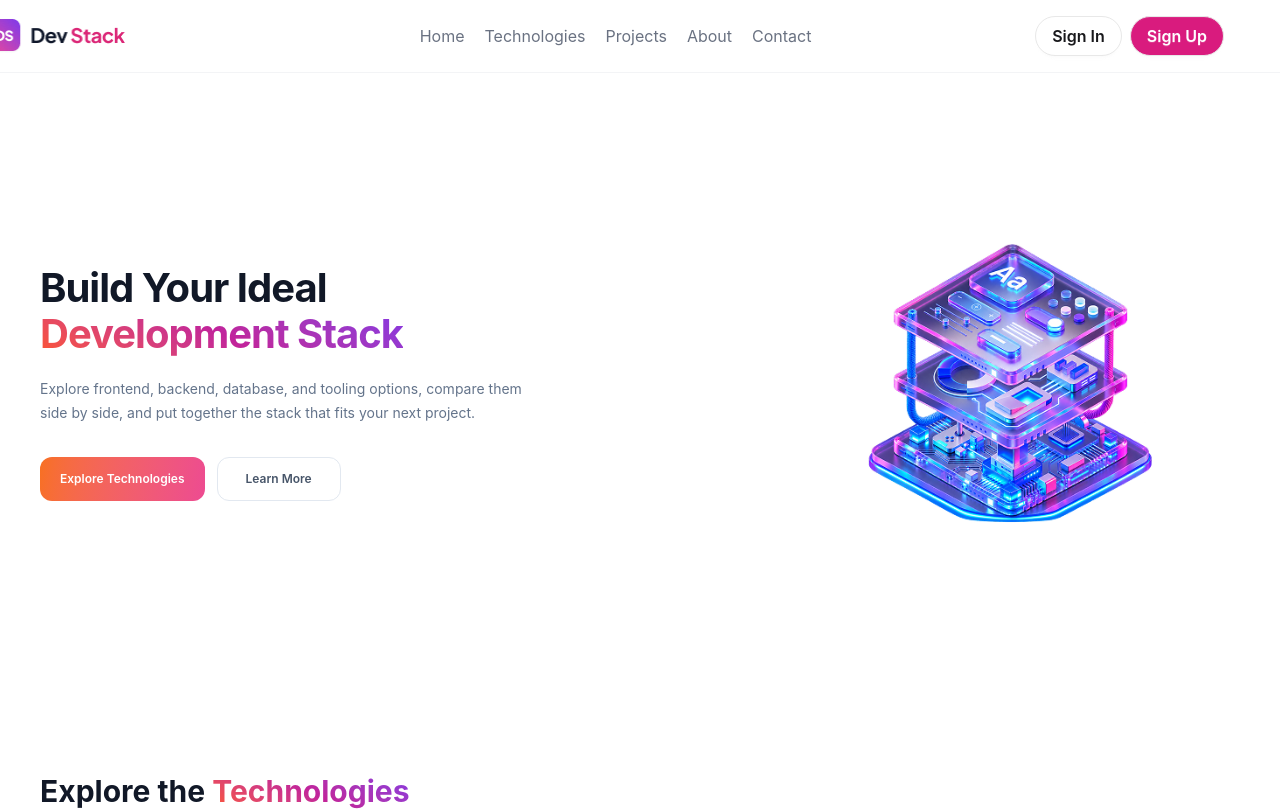
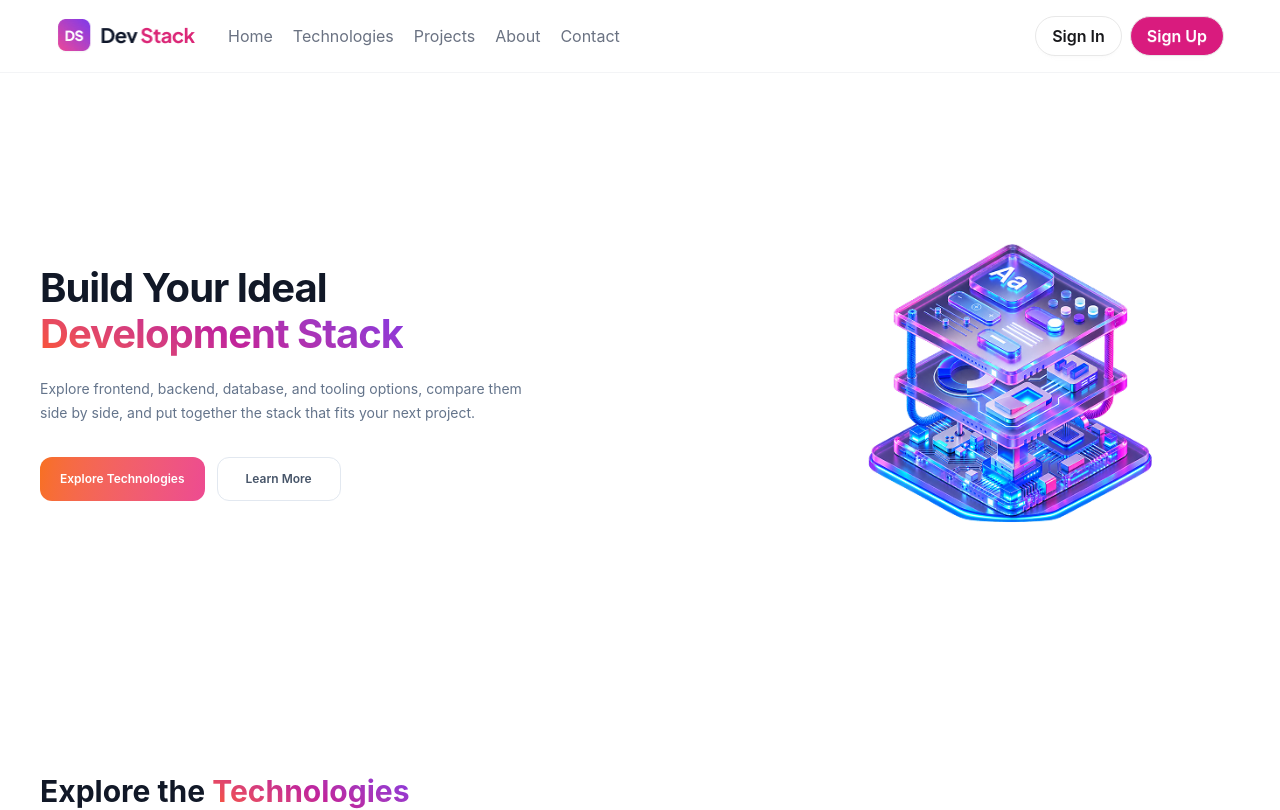
Before and after one commit to bdshroud/devstack, a React (Vite) app: page / in a window 1280 px wide. Shown: the top 810 px of the page. Built offline with nearby package versions, Linux system fonts and the light colour scheme.

Commit message:
fix navbar

```diff
--- a/src/components/Nav.tsx
+++ b/src/components/Nav.tsx
@@ -1,4 +1,5 @@
 import { useState } from "react";
+
 import Logo from "../assets/logo-text.png";
 
 const Nav = () => {
@@ -9,14 +10,18 @@ const Nav = () => {
   };
 
   return (
-    <nav className="sticky top-0 z-50 bg-white border-b border-gray-100">
-      <div className="relative flex min-h-[72px] items-center justify-between gap-4 px-4 py-4 sm:container sm:mx-auto sm:max-w-[1200px]">
+    <nav className="sticky top-0 z-50 border-b border-gray-100 bg-white">
+      {/* Main Navbar */}
+      <div className="flex min-h-[72px] items-center justify-between px-4 py-4 sm:container sm:mx-auto sm:max-w-[1200px]">
+
+        {/* Left Side: Hamburger + Logo + Desktop Menu */}
+        <div className="flex items-center">
 
           {/* Mobile Hamburger */}
           <button
             type="button"
             onClick={() => setMenuOpen(!menuOpen)}
-          className="flex h-10 w-10 items-center justify-center rounded-lg text-xl sm:hidden"
+            className="flex h-10 w-10 shrink-0 items-center justify-center rounded-lg text-xl transition-all duration-200 hover:bg-gray-50 hover:text-[#C1239B] sm:hidden"
             aria-label="Toggle menu"
             aria-expanded={menuOpen}
           >
@@ -27,7 +32,7 @@ const Nav = () => {
           <a
             href="#home"
             onClick={closeMenu}
-          className="sm:static absolute left-1/2 -translate-x-1/2 sm:transform-none"
+            className="shrink-0"
           >
             <img
               src={Logo}
@@ -36,8 +41,8 @@ const Nav = () => {
             />
           </a>
 
-        {/* Desktop Menu */}
-       <ul className="hidden items-center gap-5 sm:flex">
+          {/* Desktop Navigation */}
+          <ul className="ml-8 hidden items-center gap-5 sm:flex">
             <li>
               <a
                 href="#home"
@@ -83,14 +88,21 @@ const Nav = () => {
               </a>
             </li>
           </ul>
+        </div>
 
-        {/* Auth Buttons */}
+        {/* Right Side: Auth Buttons */}
         <div className="flex gap-1 sm:gap-2">
-          <button className="btn rounded-full bg-white text-xs transition-all duration-200 hover:-translate-y-0.5 hover:shadow-md active:translate-y-0 sm:text-base">
+          <button
+            type="button"
+            className="btn rounded-full bg-white text-xs transition-all duration-200 hover:-translate-y-0.5 hover:shadow-md active:translate-y-0 sm:text-base"
+          >
             Sign In
           </button>
 
-          <button  className="btn rounded-full bg-[#D91B7E] text-xs text-white transition-all duration-200 hover:-translate-y-0.5 hover:shadow-md active:translate-y-0 sm:text-base">
+          <button
+            type="button"
+            className="btn rounded-full bg-[#D91B7E] text-xs text-white transition-all duration-200 hover:-translate-y-0.5 hover:shadow-md active:translate-y-0 sm:text-base"
+          >
             Sign Up
           </button>
         </div>
@@ -100,11 +112,12 @@ const Nav = () => {
       {menuOpen && (
         <div className="border-t border-gray-100 bg-white px-4 py-4 shadow-sm sm:hidden">
           <ul className="flex flex-col gap-1">
+
             <li>
               <a
                 href="#home"
                 onClick={closeMenu}
-                className="block rounded-lg px-4 py-3 hover:bg-gray-50"
+                className="block rounded-lg px-4 py-3 text-gray-500 transition-all duration-200 hover:bg-gray-50 hover:text-[#C1239B]"
               >
                 Home
               </a>
@@ -114,7 +127,7 @@ const Nav = () => {
               <a
                 href="#technologies"
                 onClick={closeMenu}
-                className="block rounded-lg px-4 py-3 hover:bg-gray-50"
+                className="block rounded-lg px-4 py-3 text-gray-500 transition-all duration-200 hover:bg-gray-50 hover:text-[#C1239B]"
               >
                 Technologies
               </a>
@@ -124,7 +137,7 @@ const Nav = () => {
               <a
                 href="#"
                 onClick={closeMenu}
-                className="block rounded-lg px-4 py-3 hover:bg-gray-50"
+                className="block rounded-lg px-4 py-3 text-gray-500 transition-all duration-200 hover:bg-gray-50 hover:text-[#C1239B]"
               >
                 Projects
               </a>
@@ -134,7 +147,7 @@ const Nav = () => {
               <a
                 href="#"
                 onClick={closeMenu}
-                className="block rounded-lg px-4 py-3 hover:bg-gray-50"
+                className="block rounded-lg px-4 py-3 text-gray-500 transition-all duration-200 hover:bg-gray-50 hover:text-[#C1239B]"
               >
                 About
               </a>
@@ -144,11 +157,12 @@ const Nav = () => {
               <a
                 href="#"
                 onClick={closeMenu}
-                className="block rounded-lg px-4 py-3 hover:bg-gray-50"
+                className="block rounded-lg px-4 py-3 text-gray-500 transition-all duration-200 hover:bg-gray-50 hover:text-[#C1239B]"
               >
                 Contact
               </a>
             </li>
+
           </ul>
         </div>
       )}
```
Lines whose indentation alone changed are shown as unchanged.
